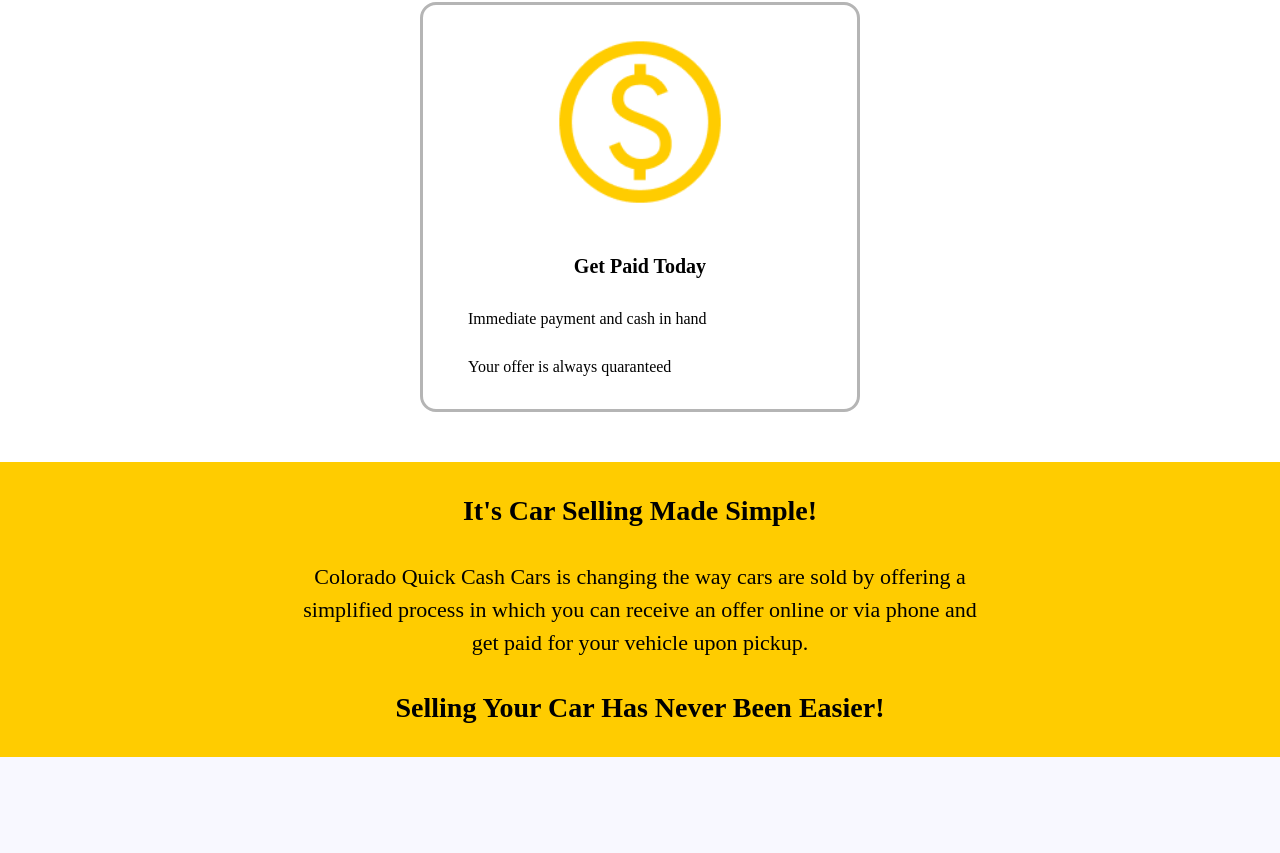
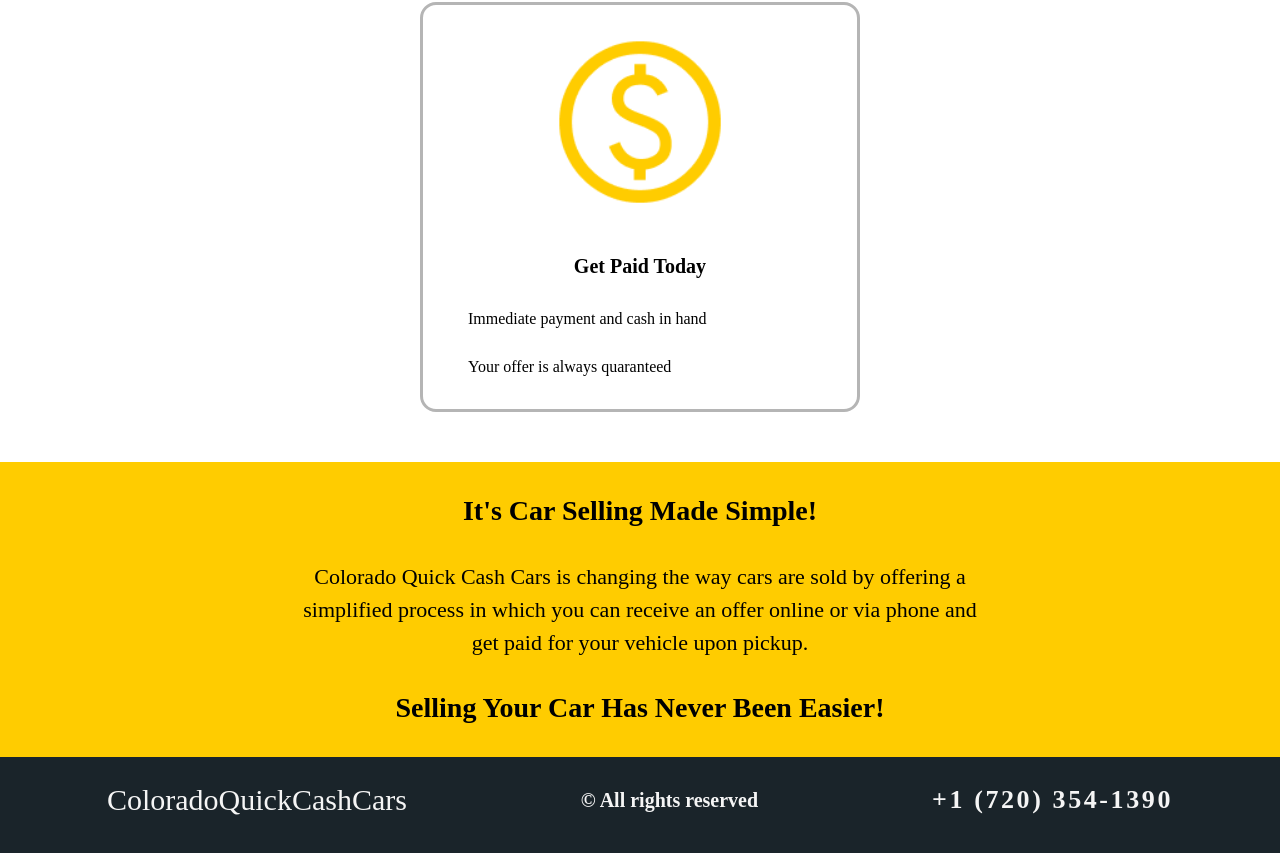
Before and after one commit to BillerJully/CashCarSell, a React (Create React App) app in the folder main-react/cash-car-react/: page / in a window 1280 px wide. Shown: the part 729-1582 px from the top of the page. Before the commit the page ends 1486 px from the top, so only its background shows below. Built offline with nearby package versions, Linux system fonts and the light colour scheme.

Commit message:
added footer

```diff
--- a/main-react/cash-car-react/src/App.js
+++ b/main-react/cash-car-react/src/App.js
@@ -1,6 +1,7 @@
 import Header from './components/header/Header'
 import Steps from './components/MainSteps/Steps'
 import Yellowbox from './components/yellowbox/Yellowbox'
+import Footer from './components/footer/Footer'
 
 function App() {
     return (
@@ -8,6 +9,7 @@ function App() {
             <Header />
             <Steps />
             <Yellowbox />
+            <Footer />
         </div>
     )
 }
--- /dev/null
+++ b/main-react/cash-car-react/src/components/footer/Footer.css
@@ -0,0 +1,46 @@
+.Footer-main {
+    width: 100%;
+    background-color: #1a242a;
+    color: whitesmoke;
+    height: 100px;
+    min-height: fit-content;
+}
+
+.Footer {
+    background-color: #1a242a;
+    padding-top: 20px;
+    display: flex;
+    justify-content: space-around;
+    align-items: center;
+    flex-wrap: wrap;
+    padding-left: 30px;
+    padding-right: 30px;
+    column-gap: 20px;
+    min-height: fit-content;
+}
+
+.footer-log a {
+    color: whitesmoke;
+    font-size: 30px;
+}
+
+.footer-info {
+    display: flex;
+    justify-content: center;
+    align-items: center;
+}
+.footer-info strong {
+    font-size: 20px;
+}
+
+.footer-phone a {
+    color: whitesmoke;
+    font-size: 26px;
+    letter-spacing: 0.1em;
+}
+
+@media (max-width: 830px) {
+    .Footer {
+        height: fit-content;
+    }
+}
--- /dev/null
+++ b/main-react/cash-car-react/src/components/footer/Footer.jsx
@@ -0,0 +1,23 @@
+import './Footer.css'
+
+function Footer() {
+    return (
+        <section className="Footer-main">
+            <div className="Footer">
+                <div className="footer-log">
+                    <a href="/">ColoradoQuickCashCars</a>
+                </div>
+                <div className="footer-info">
+                    <strong>© All rights reserved</strong>
+                </div>
+                <div className="footer-phone">
+                    <a href="/" className="our-phone">
+                        +1 (720) 354-1390
+                    </a>
+                </div>
+            </div>
+        </section>
+    )
+}
+
+export default Footer
```
Also changed, not shown: main-react/cash-car-react/src/components/feedback/Feedback.css (added), main-react/cash-car-react/src/components/feedback/Feedback.jsx (added), main-react/cash-car-react/src/components/offerbenefits/Benefits.css (added), main-react/cash-car-react/src/components/offerbenefits/Benefits.jsx (added).
